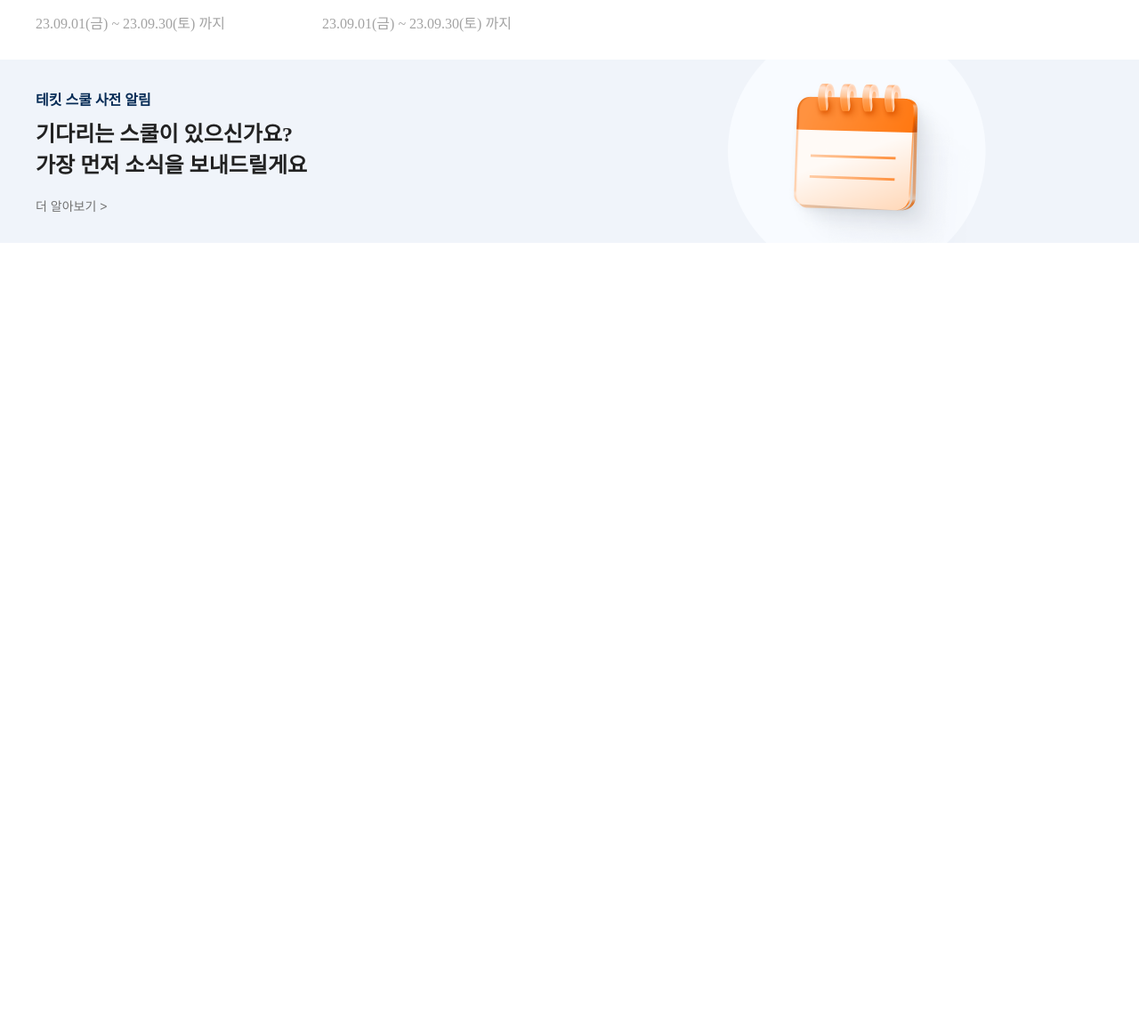
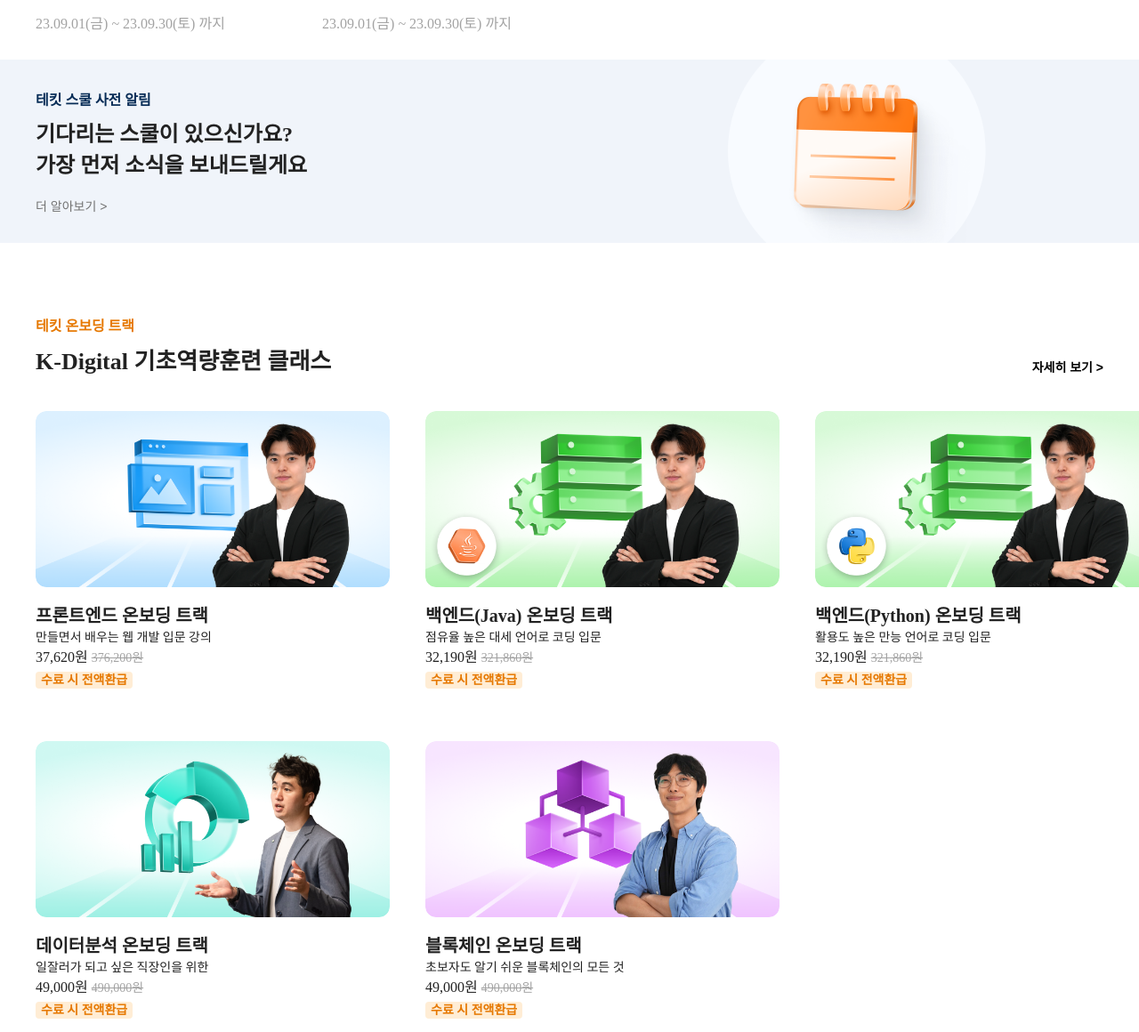
Before and after one commit to KimKyeongSeog/TechIT-Clone, a plain HTML site: page index.html in a window 1280 px wide. Shown: the part 2371-3531 px from the top of the page at 89% size. Before the commit the page ends 2644 px from the top, so only its background shows below. Drawn offline with Linux system fonts and the light colour scheme; a web font is replaced by a local one.

Commit message:
onboarding

```diff
--- a/index.html
+++ b/index.html
@@ -41,7 +41,7 @@
           </div>
           <button>자세히 보기 ></button>
         </div>
-        <ul>
+        <ul class="techit-school">
           <li>
             <div class="img-container">
               <img src="./images/frontend.png" alt="blockchain" />
@@ -183,6 +183,71 @@
           <button>더 알아보기 ></button>
         </div>
       </section>
+      <section class="techit-school-container">
+        <div>
+          <div>
+            <h5>테킷 온보딩 트랙</h5>
+            <h3>K-Digital 기초역량훈련 클래스</h3>
+          </div>
+          <button>자세히 보기 ></button>
+        </div>
+        <ul class="onboarding">
+          <li>
+            <div class="img-container">
+              <img src="./images/onboarding_front.png" alt="onboarding_front" />
+            </div>
+            <h3>프론트엔드 온보딩 트랙</h3>
+            <h5>만들면서 배우는 웹 개발 입문 강의</h5>
+            <div class="price">37,620원<span>376,200원</span></div>
+            <span>수료 시 전액환급</span>
+          </li>
+          <li>
+            <div class="img-container">
+              <img
+                src="./images/onboarding_back_java.png"
+                alt="onboarding_java"
+              />
+            </div>
+            <h3>백엔드(Java) 온보딩 트랙</h3>
+            <h5>점유율 높은 대세 언어로 코딩 입문</h5>
+            <div class="price">32,190원<span>321,860원</span></div>
+            <span>수료 시 전액환급</span>
+          </li>
+          <li>
+            <div class="img-container">
+              <img
+                src="./images/onboarding_back_python.png"
+                alt="onboarding_back_python"
+              />
+            </div>
+            <h3>백엔드(Python) 온보딩 트랙</h3>
+            <h5>활용도 높은 만능 언어로 코딩 입문</h5>
+            <div class="price">32,190원<span>321,860원</span></div>
+            <span>수료 시 전액환급</span>
+          </li>
+          <li>
+            <div class="img-container">
+              <img src="./images/onboarding_data.png" alt="onboarding_data" />
+            </div>
+            <h3>데이터분석 온보딩 트랙</h3>
+            <h5>일잘러가 되고 싶은 직장인을 위한</h5>
+            <div class="price">49,000원<span>490,000원</span></div>
+            <span>수료 시 전액환급</span>
+          </li>
+          <li>
+            <div class="img-container">
+              <img
+                src="./images/onboarding_blockchain.png"
+                alt="onboarding_blockchain"
+              />
+            </div>
+            <h3>블록체인 온보딩 트랙</h3>
+            <h5>초보자도 알기 쉬운 블록체인의 모든 것</h5>
+            <div class="price">49,000원<span>490,000원</span></div>
+            <span>수료 시 전액환급</span>
+          </li>
+        </ul>
+      </section>
     </main>
   </body>
 </html>
--- a/style.css
+++ b/style.css
@@ -186,7 +186,7 @@ ul {
   font-weight: 600;
 }
 
-.techit-school-container > ul {
+.techit-school {
   display: grid;
   grid-template-columns: repeat(4, 1fr);
   gap: 32px;
@@ -194,7 +194,7 @@ ul {
   margin-top: 40px;
 }
 
-.techit-school-container > ul > li {
+.techit-school > li {
   width: 290px;
   height: 416px;
 }
@@ -217,7 +217,7 @@ ul {
   transform: scale(1.1);
 }
 
-.techit-school-container > ul > li > span {
+.techit-school > li > span {
   font-size: 14px;
   font-weight: 600;
   padding: 4px 8px;
@@ -239,13 +239,13 @@ ul {
   border: 1px solid #3f3f46;
 }
 
-.techit-school-container > ul > li > h3 {
+.techit-school > li > h3 {
   font-size: 20px;
   font-weight: 600;
   margin: 16px 0 8px 0;
 }
 
-.techit-school-container > ul > li > h5 {
+.techit-school > li > h5 {
   font-size: 18px;
 }
 
@@ -287,3 +287,62 @@ ul {
   font-size: 14px;
   color: #737373;
 }
+
+.onboarding {
+  display: grid;
+  grid-template-columns: repeat(3, 1fr);
+  gap: 60px 40px;
+  justify-items: center;
+  margin-top: 40px;
+}
+
+.onboarding > li > .img-container {
+  margin-bottom: 16px;
+  overflow: hidden;
+  border-radius: 12px;
+  width: 398px;
+  height: 198px;
+}
+
+.onboarding > li > .img-container > img {
+  width: 398px;
+  height: 198px;
+  transition: all 0.5s;
+}
+
+.onboarding > img:hover {
+  transform: scale(1.1);
+}
+
+.onboarding > li > h5 {
+  font-size: 14px;
+}
+
+.onboarding > li > h3 {
+  font-size: 20px;
+  font-weight: 600;
+  margin-top: 4px;
+}
+
+.onboarding > li > .price {
+  font-size: 16px;
+  font-weight: 500;
+  margin-bottom: 4px;
+}
+
+.onboarding > li > .price > span {
+  margin-left: 4px;
+  font-size: 14px;
+  color: #a3a3a3;
+  font-weight: 400;
+  text-decoration: line-through;
+}
+
+.onboarding > li > span {
+  color: #e67800;
+  background-color: #ffedd5;
+  padding: 2px 6px;
+  font-size: 14px;
+  font-weight: 600;
+  border-radius: 4px;
+}
```
